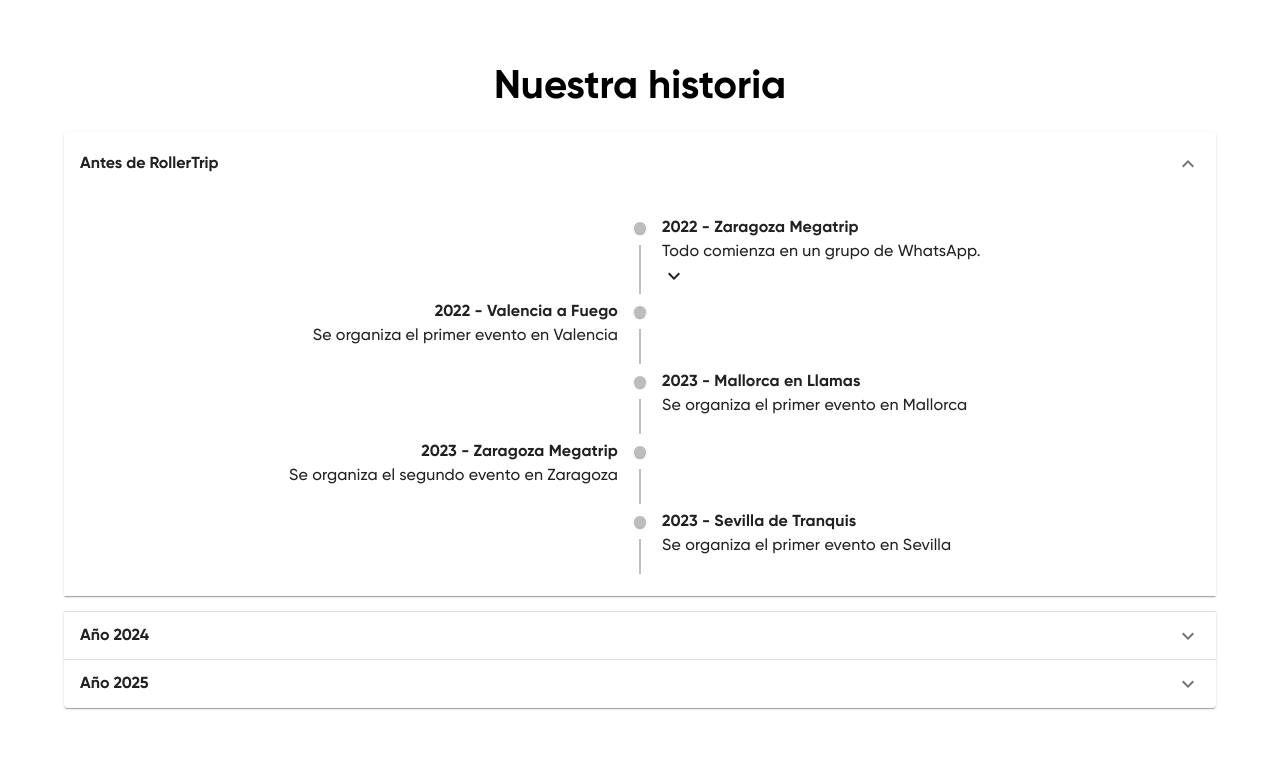
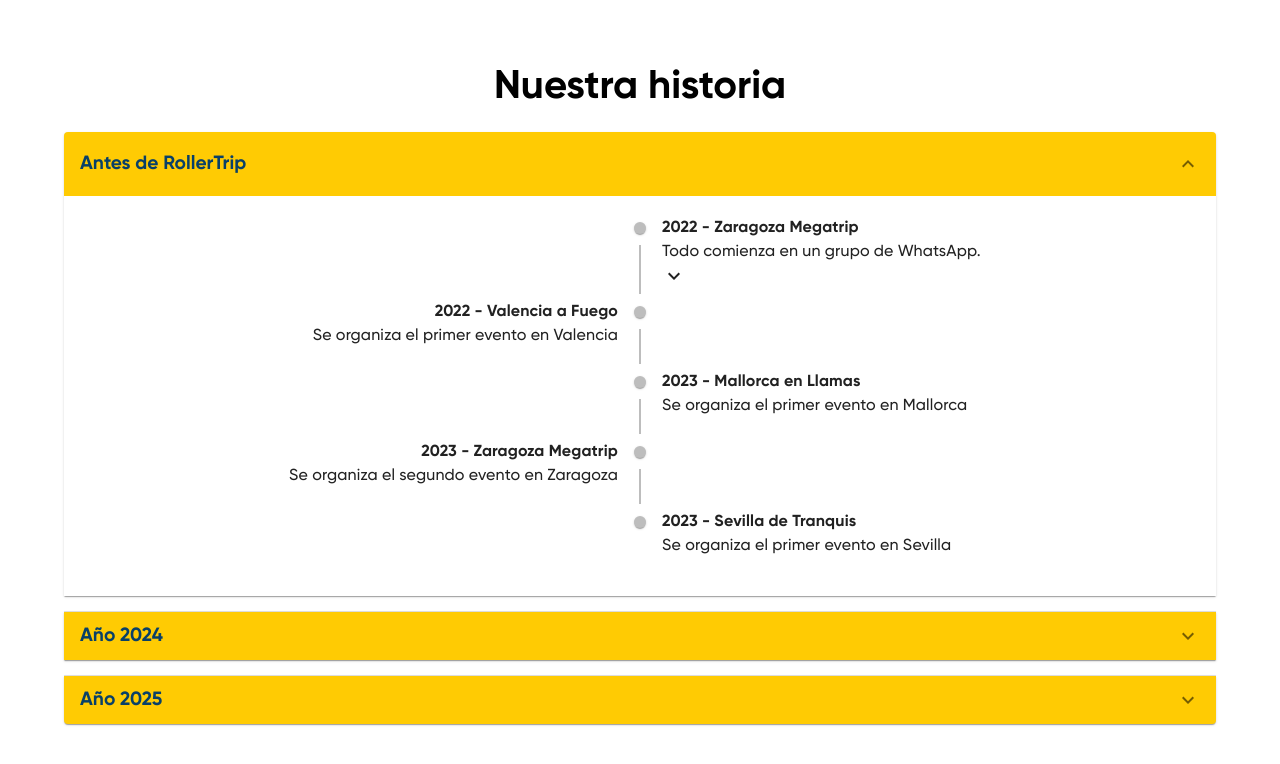
Before and after one commit to jesuseliasalba/rollertrip.es, a React (Vite) app: page /about in a window 1280 px wide. Shown: the part 736-1500 px from the top of the page. Built offline with nearby package versions, Linux system fonts and the light colour scheme.

Commit message:
Enhance ExpandInfo component to conditionally render TimelineConnector and improve styling in TimeLine component with updated Accordion configurations

```diff
--- a/src/Components/TimeLine/ExpandInfo/ExpandInfo.jsx
+++ b/src/Components/TimeLine/ExpandInfo/ExpandInfo.jsx
@@ -9,17 +9,18 @@
 import { Collapse } from "@mui/material";
 import React, { useState } from "react";
 
-const ExpandInfo = ({ data, size }) => {
+const ExpandInfo = ({ data, size, length }) => {
   const [expanded, setExpanded] = useState(false);
 
   const handleExpandClick = () => {
     setExpanded(!expanded);
   };
+
   return (
     <TimelineItem key={data.index}>
       <TimelineSeparator>
         <TimelineDot />
-        <TimelineConnector />
+        {data.index !== length && <TimelineConnector />}
       </TimelineSeparator>
       <TimelineContent>
         <div
--- a/src/Components/TimeLine/TimeLine.css
+++ b/src/Components/TimeLine/TimeLine.css
@@ -11,9 +11,10 @@
   padding-bottom: 20px;
 }
 
-.timeline > h3 {
-  font-size: 1.5rem;
-  font-weight: 500;
+.timeline h3 {
+  font-size: 1.2rem;
+  font-weight: 600;
+  color: var(--jea-color-secondary);
 }
 
 .timeline .timeline-content {
--- a/src/Components/TimeLine/TimeLine.jsx
+++ b/src/Components/TimeLine/TimeLine.jsx
@@ -122,7 +122,7 @@
       }
     >
       {array.map((data) => (
-        <ExpandInfo data={data} size={size} />
+        <ExpandInfo data={data} size={size} length={array.length} />
       ))}
     </Timeline>
   );
@@ -141,7 +141,13 @@
   return (
     <div className="timeline">
       <h2>Nuestra historia</h2>
-      <Accordion defaultExpanded>
+      <Accordion
+        defaultExpanded
+        sx={{
+          backgroundColor: "var(--jea-color-primary)",
+          marginBottom: "1rem",
+        }}
+      >
         <AccordionSummary
           expandIcon={<ExpandMore />}
           aria-controls="panel1a-content"
@@ -149,11 +155,16 @@
         >
           <h3>Antes de RollerTrip</h3>
         </AccordionSummary>
-        <AccordionDetails>
+        <AccordionDetails sx={{ backgroundColor: "white" }}>
           {timeGenerator({ size, array: AntesDe })}
         </AccordionDetails>
       </Accordion>
-      <Accordion>
+      <Accordion
+        sx={{
+          backgroundColor: "var(--jea-color-primary)",
+          marginBottom: "1rem",
+        }}
+      >
         <AccordionSummary
           expandIcon={<ExpandMore />}
           aria-controls="panel1a-content"
@@ -161,11 +172,16 @@
         >
           <h3>Año 2024</h3>
         </AccordionSummary>
-        <AccordionDetails>
+        <AccordionDetails sx={{ backgroundColor: "white" }}>
           {timeGenerator({ size, array: Ano2024 })}
         </AccordionDetails>
       </Accordion>
-      <Accordion>
+      <Accordion
+        sx={{
+          backgroundColor: "var(--jea-color-primary)",
+          marginBottom: "1rem",
+        }}
+      >
         <AccordionSummary
           expandIcon={<ExpandMore />}
           aria-controls="panel1a-content"
@@ -173,7 +189,7 @@
         >
           <h3>Año 2025</h3>
         </AccordionSummary>
-        <AccordionDetails>
+        <AccordionDetails sx={{ backgroundColor: "white" }}>
           {timeGenerator({ size, array: Ano2025 })}
         </AccordionDetails>
       </Accordion>
```
